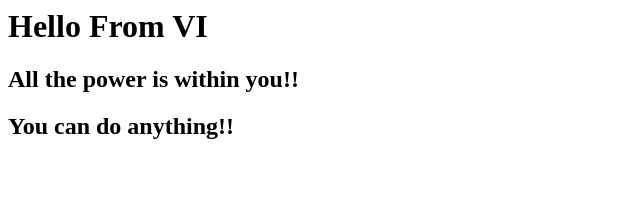
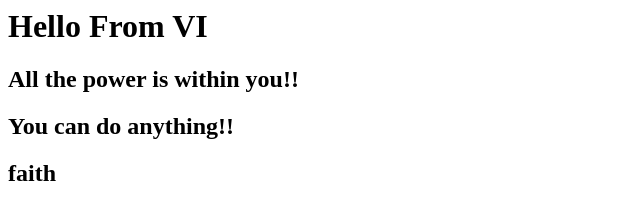
Before and after one commit to sreenivas4235/firstrepo, a plain HTML site: page index.html in a window 1280 px wide. Shown: the full height of the page, 0-640 px from the left. Drawn offline with Linux system fonts and the light colour scheme.

Commit message:
add 3rd quote

```diff
--- a/index.html
+++ b/index.html
@@ -6,5 +6,6 @@
 		<h1>Hello From VI</h1>
 		<h2>All the power is within you!!</h2>
 		<h2>You can do anything!!</h2>
+		<h2>faith</h2>
 	</body>
 </html>
```
